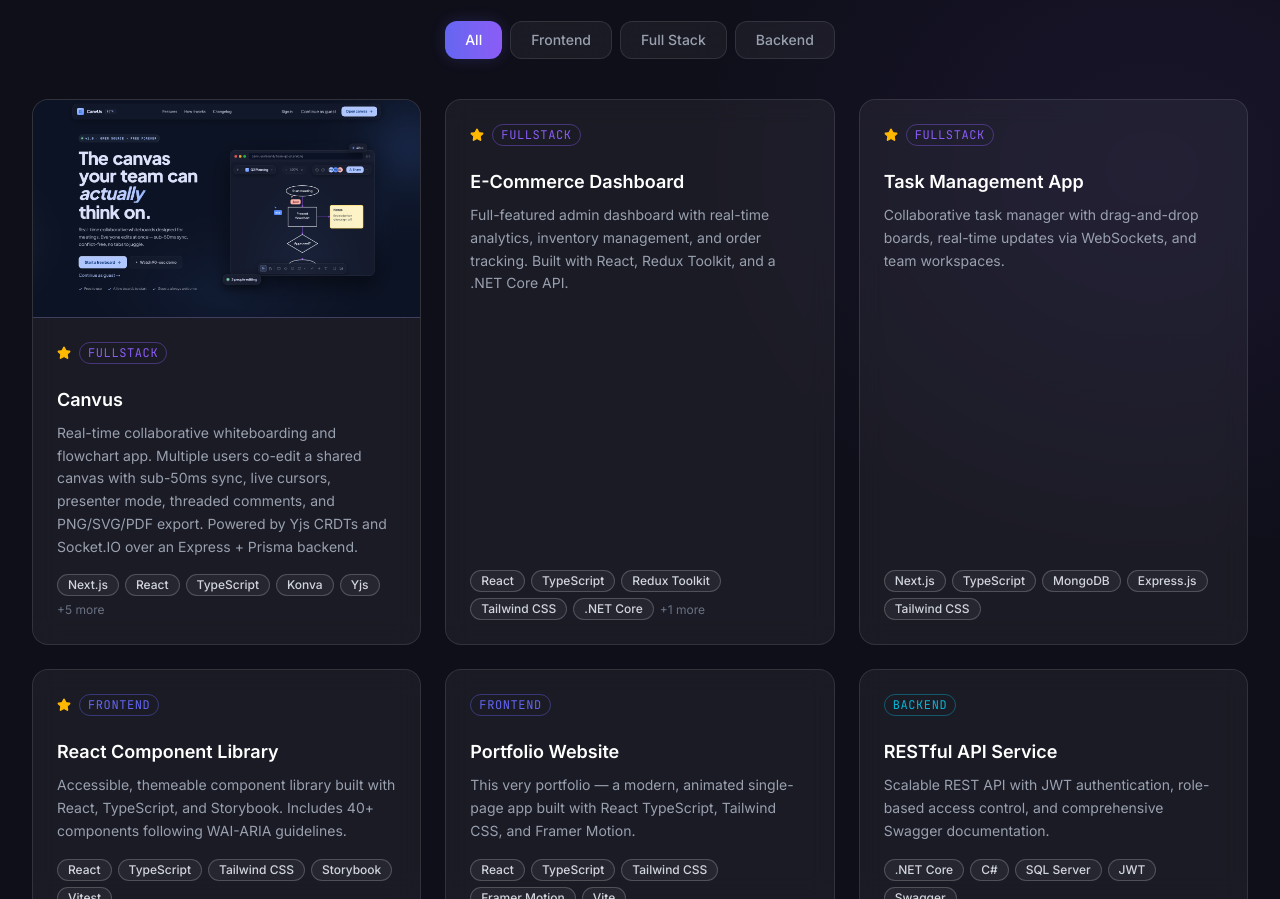
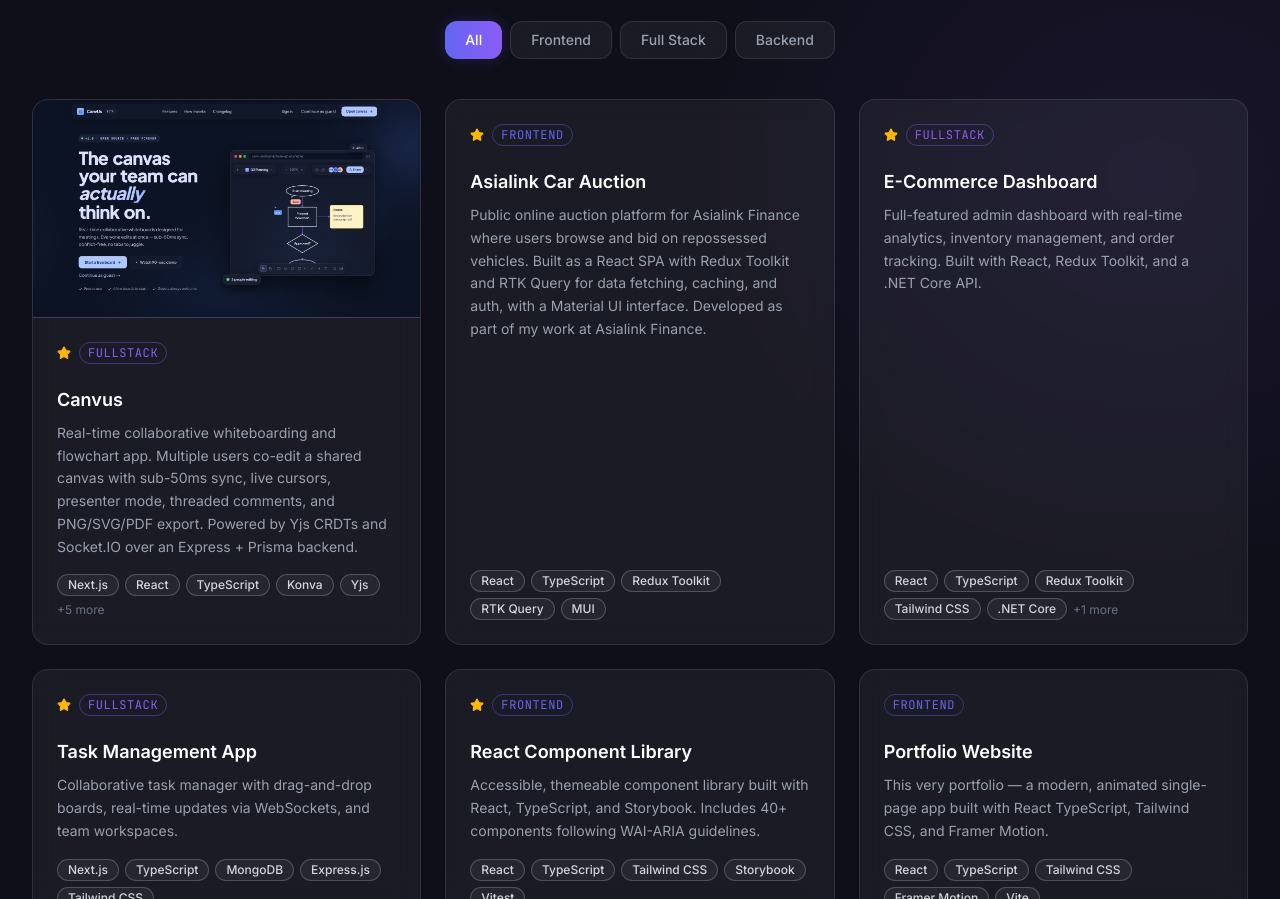
Before and after one commit to Solitae21/hans-portfolio-website, a React (Vite) app: page / in a window 1280 px wide. Shown: the part 3000-3899 px from the top of the page. Built offline with nearby package versions, Linux system fonts and the light colour scheme; no server answers.

Commit message:
Add new project "Asialink Car Auction" with description and technologies

```diff
--- a/src/data/projects.ts
+++ b/src/data/projects.ts
@@ -12,6 +12,16 @@ export const projects: readonly Project[] = [
     githubUrl: 'https://github.com/Solitae21/canvus',
     featured: true,
     category: 'fullstack',
+  },
+  {
+    id: 'asialink-auction',
+    title: 'Asialink Car Auction',
+    description:
+      'Public online auction platform for Asialink Finance where users browse and bid on repossessed vehicles. Built as a React SPA with Redux Toolkit and RTK Query for data fetching, caching, and auth, with a Material UI interface. Developed as part of my work at Asialink Finance.',
+    technologies: ['React', 'TypeScript', 'Redux Toolkit', 'RTK Query', 'MUI'],
+    liveUrl: 'https://auction.asialinkfinance.com.ph/',
+    featured: true,
+    category: 'frontend',
   },
   {
     id: 'ecommerce-dashboard',
```
